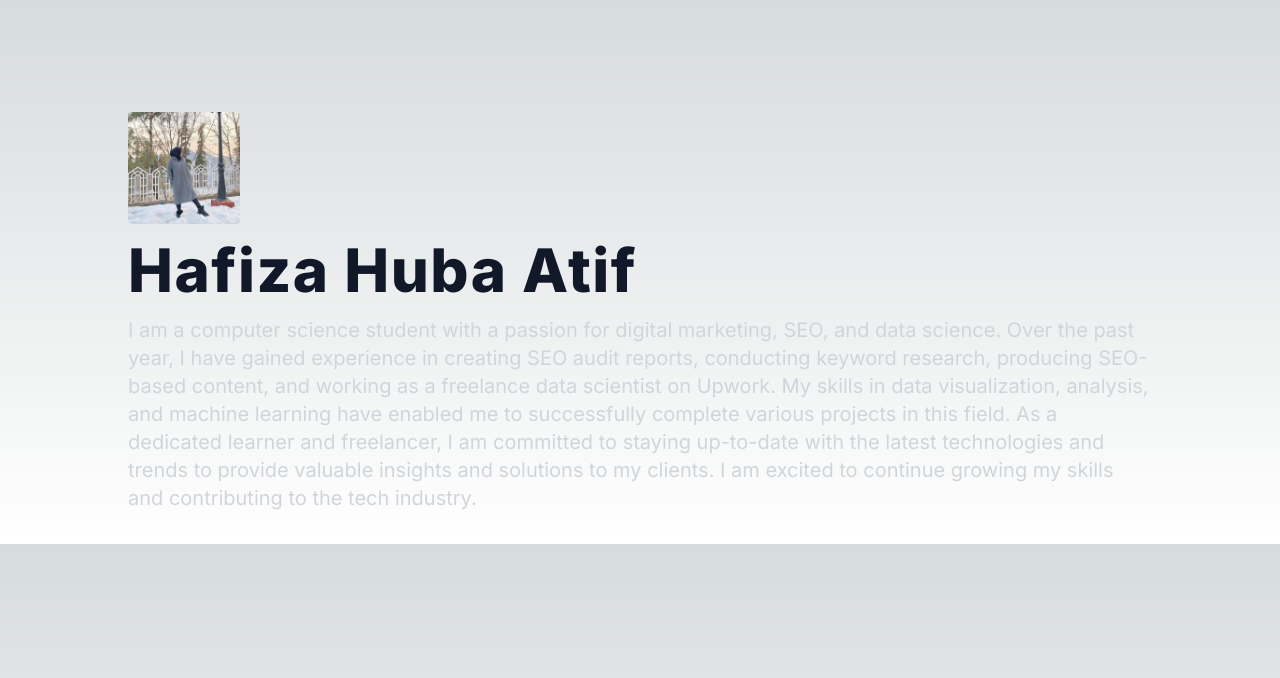
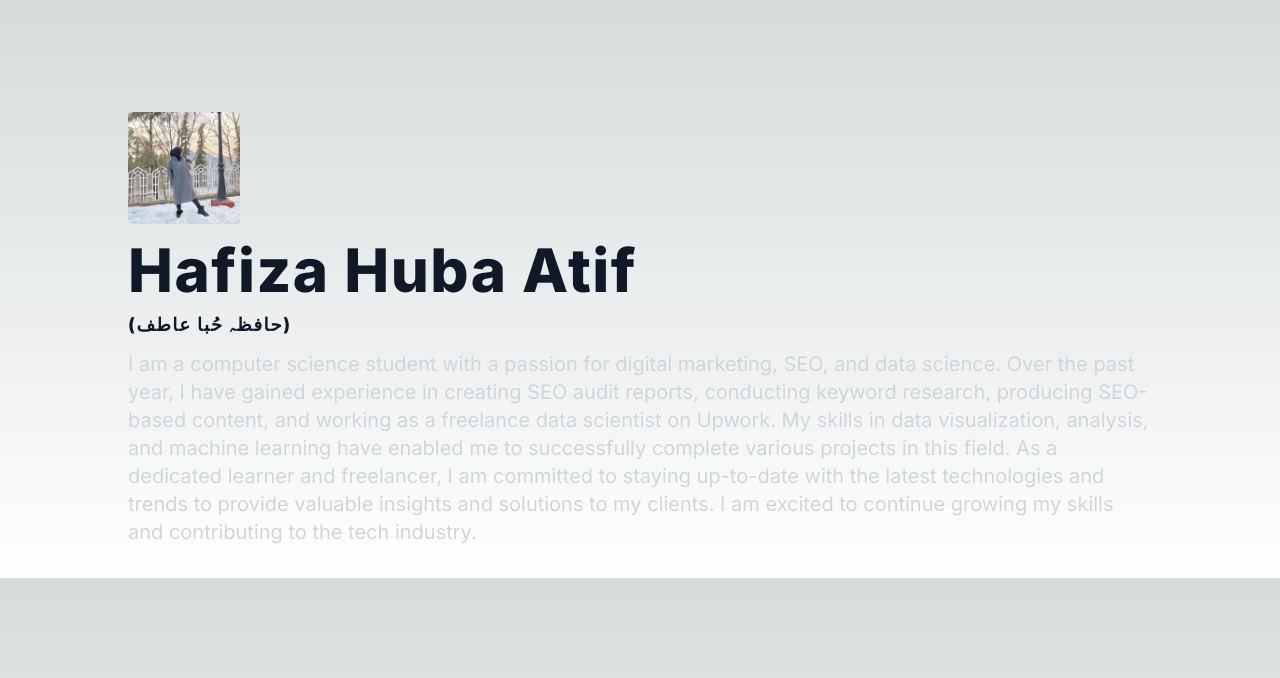
Before and after one commit to hubssss/hubaatif.com, a Next.js app: page / in a window 1280 px wide. Shown: the top 678 px of the page. Built offline with nearby package versions, Linux system fonts and the light colour scheme.

Commit message:
Urdu Name Added

```diff
--- a/app/page.tsx
+++ b/app/page.tsx
@@ -10,6 +10,9 @@ export default function Home() {
       <Image src={avatar} className='rounded w-28 h-28' alt='Profile Photo' />
       <h1 className='mb-4 mt-4 text-4xl font-extrabold leading-none tracking-wide text-gray-900 md:text-5xl lg:text-6xl dark:text-white'>
         Hafiza Huba Atif
+        <div className='pt-4' style={{ fontSize: '18px' }}>
+          (حافظہ حُبا عاطف)
+        </div>
       </h1>
       <p className='text-lg font-normal text-gray-300 lg:text-xl dark:text-gray-300 pb-8'>
         I am a computer science student with a passion for digital marketing, SEO, and data science.
```
